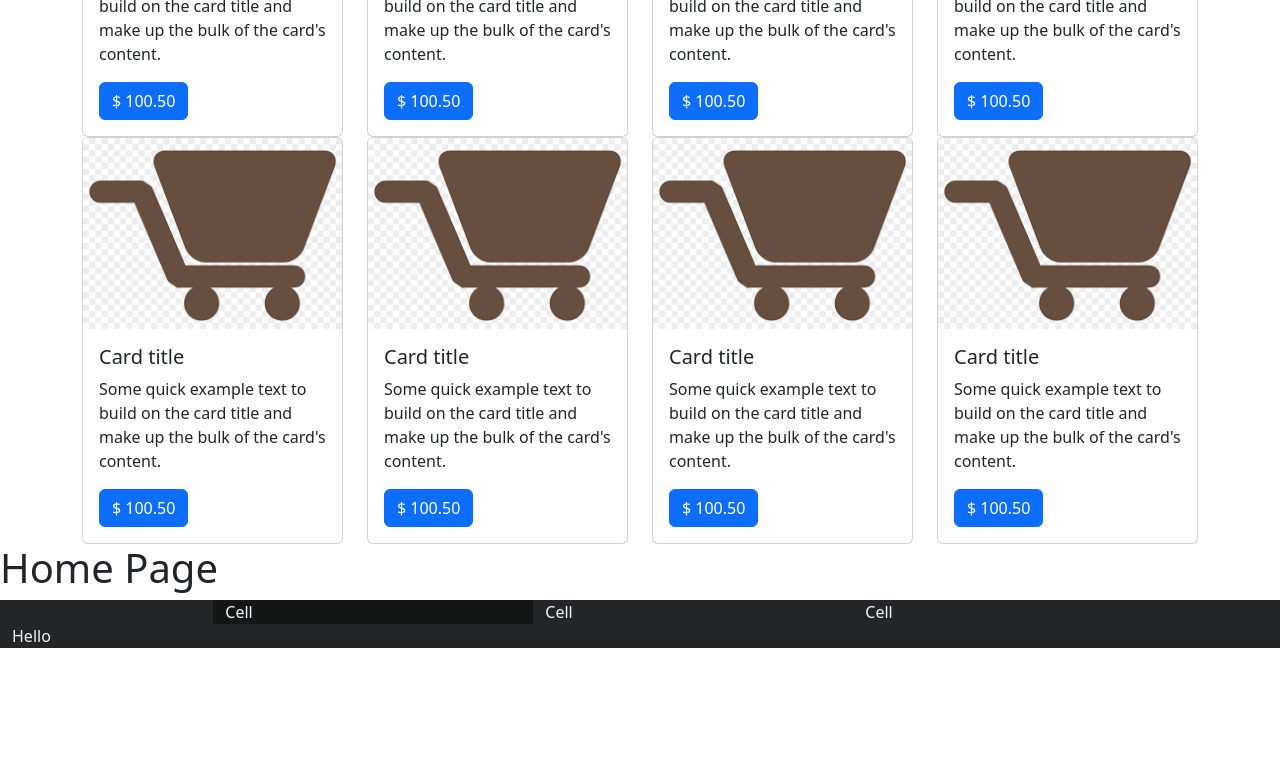
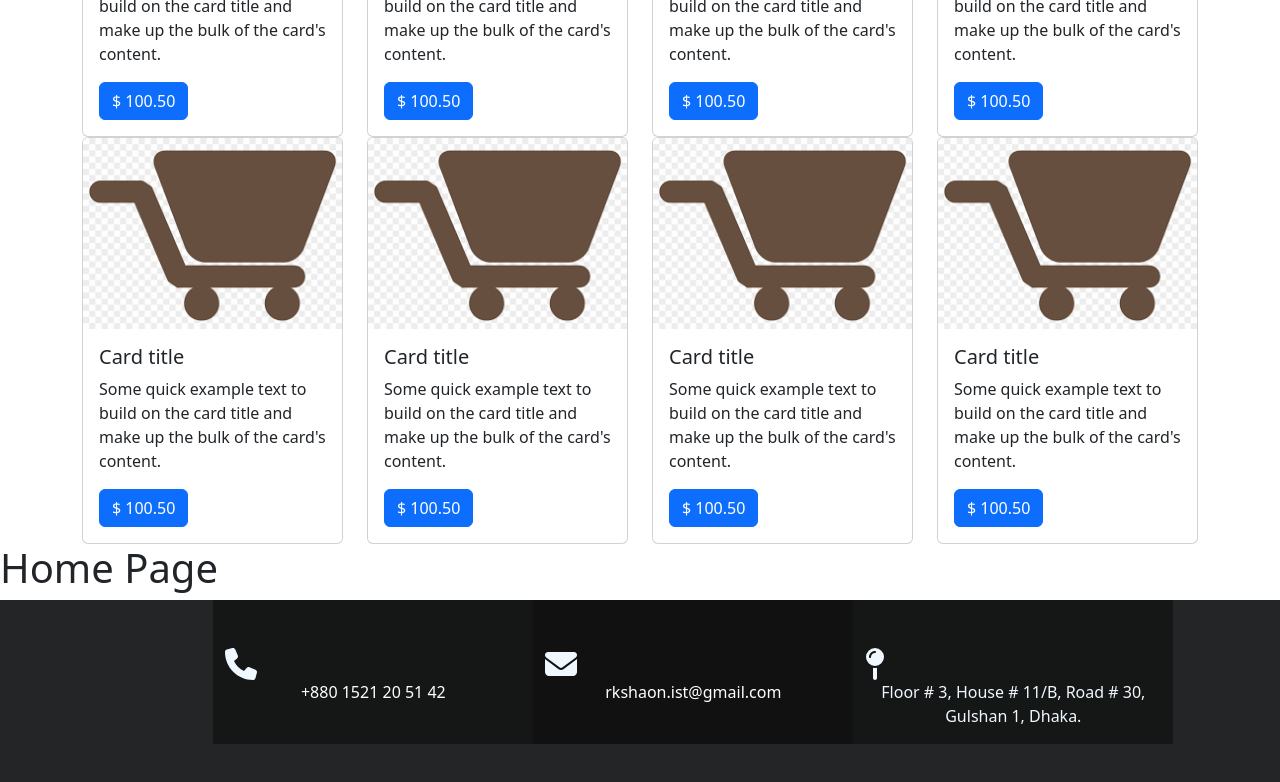
Before and after one commit to rkshaon/ecommerce, a Vue app in the folder frontend/: page / in a window 1280 px wide. Shown: the part 2674-3456 px from the top of the page. Before the commit the page ends 3322 px from the top, so only its background shows below. Built offline with nearby package versions, Linux system fonts and the light colour scheme.

Commit message:
frontend: footer - wip and fontawesome install, setup - done

```diff
--- a/frontend/package.json
+++ b/frontend/package.json
@@ -8,6 +8,11 @@
     "lint": "vue-cli-service lint"
   },
   "dependencies": {
+    "@fortawesome/fontawesome-svg-core": "^6.4.0",
+    "@fortawesome/free-brands-svg-icons": "^6.4.0",
+    "@fortawesome/free-regular-svg-icons": "^6.4.0",
+    "@fortawesome/free-solid-svg-icons": "^6.4.0",
+    "@fortawesome/vue-fontawesome": "^3.0.3",
     "bootstrap": "^5.3.0",
     "core-js": "^3.8.3",
     "vue": "^3.2.13"
--- a/frontend/src/components/common/FooterComponent.vue
+++ b/frontend/src/components/common/FooterComponent.vue
@@ -1,18 +1,30 @@
 <template>
-    <div class="container-fluid" style="background-color: #242526; color: aliceblue;">
+    <div class="container-fluid" style="background-color: #242526; color: aliceblue; height: 500px;">
         <div class="row">
             <div class="col-2"></div>
-            <div class="col-3" style="background-color: #151616;">
-                Cell
+            <div class="col-3 pt-5" style="background-color: #151616;">
+                <div>
+                    <font-awesome-icon :icon="['fas', 'phone']" size="2xl"/>
+                    <p class="text-center">
+                        <a href="tel:+8801521205142" style="text-decoration: none;" class="text-white">+880 1521 20 51 42</a>
+                    </p>
+                </div>
             </div>
-            <div class="col-3">
-                    Cell
+            <div class="col-3 pt-5" style="background-color: #111;">
+                <div>
+                    <font-awesome-icon :icon="['fas', 'envelope']" size="2xl" />
+                    <p class="text-center">
+                        <a href="mailto:rkshaon.ist@gmail.com" style="text-decoration: none;" class="text-white">rkshaon.ist@gmail.com</a>
+                    </p>
+                </div>
             </div>
-            <div class="col-3">
-                Cell
+            <div class="col-3 pt-5" style="background-color: #151616;">
+                <div>
+                    <font-awesome-icon :icon="['fas', 'map-pin']" size="2xl" />
+                    <p class="text-center">Floor # 3, House # 11/B, Road # 30, Gulshan 1, Dhaka.</p>
+                </div>
             </div>
         </div>
-        Hello
     </div>
 </template>
 
--- a/frontend/src/main.js
+++ b/frontend/src/main.js
@@ -1,7 +1,23 @@
 import { createApp } from 'vue'
 import App from './App.vue'
+
+/* import the fontawesome core */
+import { library } from '@fortawesome/fontawesome-svg-core'
+/* import font awesome icon component */
+import { FontAwesomeIcon } from '@fortawesome/vue-fontawesome'
 
 import "bootstrap/dist/css/bootstrap.css";
 import "bootstrap/dist/js/bootstrap.js";
 
-createApp(App).mount('#app')
+/* import specific icons */
+import { faEnvelope, faPhone, faMapPin } from '@fortawesome/free-solid-svg-icons'
+// import { faAddressBook } from '@fortawesome/free-regular-svg-icons'
+import { faTwitter } from '@fortawesome/free-brands-svg-icons'
+
+/* add icons to the library */
+library.add(faEnvelope, faPhone, faMapPin, faTwitter)
+
+const app = createApp(App);
+
+app.component('font-awesome-icon', FontAwesomeIcon);
+app.mount("#app");
```
Also changed, not shown: 1 other file (tests, documents, lock files or other folders).
